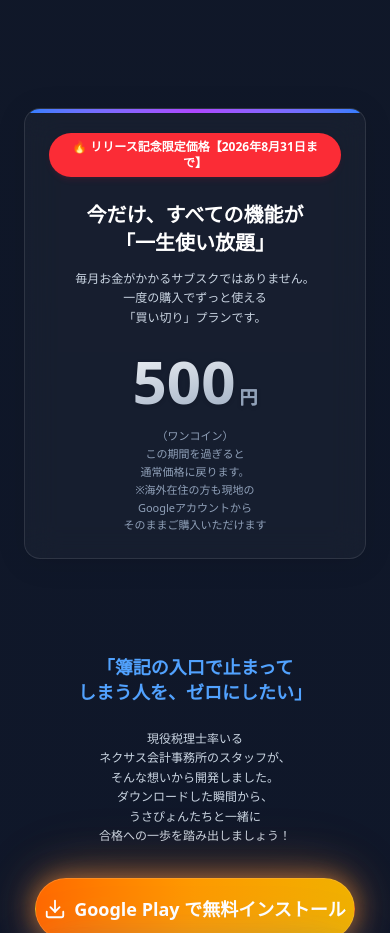
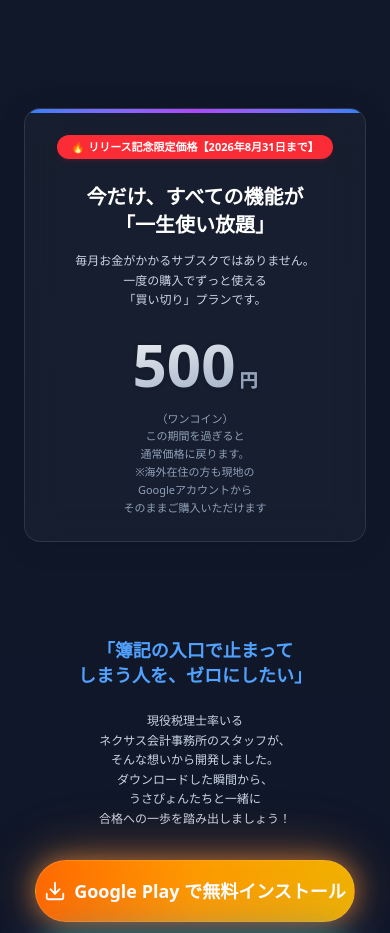
Before and after one commit to hideoigarashi0305com-ship-it/bokimaru3_LP, a Next.js app: page / in a window 390 px wide. Shown: the part 3980-4913 px from the top of the page. Built offline with nearby package versions, Linux system fonts and the light colour scheme.

Commit message:
style: force release banner to show on a single line on mobile

```diff
--- a/src/app/page.tsx
+++ b/src/app/page.tsx
@@ -230,7 +230,7 @@ export default function Home() {
             <div className="w-full">
               <motion.div initial="hidden" whileInView="visible" viewport={{ once: true }} variants={fadeInUp} className="glass-panel p-6 rounded-2xl border border-blue-500/20 text-center relative overflow-hidden">
                 <div className="absolute top-0 left-0 w-full h-1 bg-gradient-to-r from-blue-500 via-purple-500 to-blue-500"></div>
-                <div className="inline-block bg-red-500 text-white font-bold px-4 py-1.5 rounded-full mb-6 shadow-md shadow-red-500/10 text-xs">
+                <div className="inline-block bg-red-500 text-white font-bold px-3.5 py-1 rounded-full mb-6 shadow-md shadow-red-500/10 text-[11px] whitespace-nowrap">
                   🔥 リリース記念限定価格【2026年8月31日まで】
                 </div>
                 <h2 className="text-xl font-bold mb-3 text-white">今だけ、すべての機能が<br/>「一生使い放題」</h2>
```
